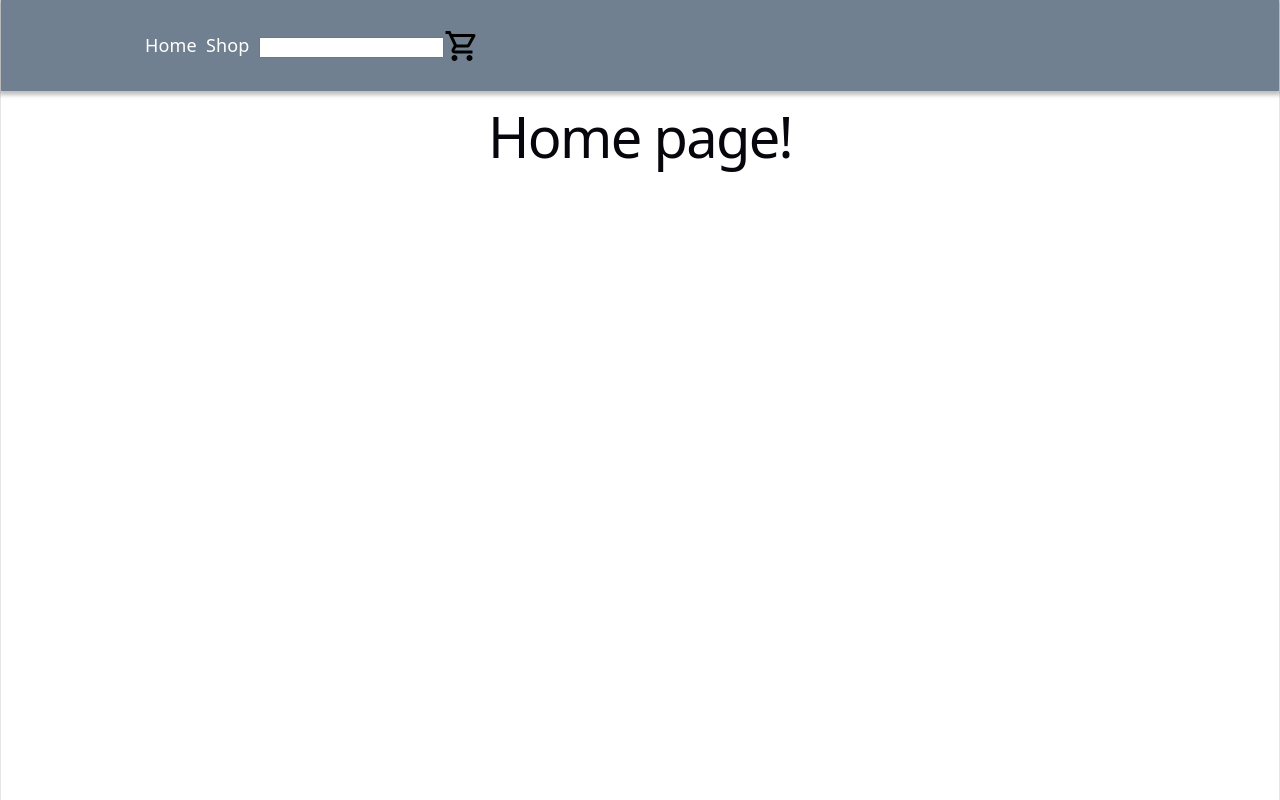
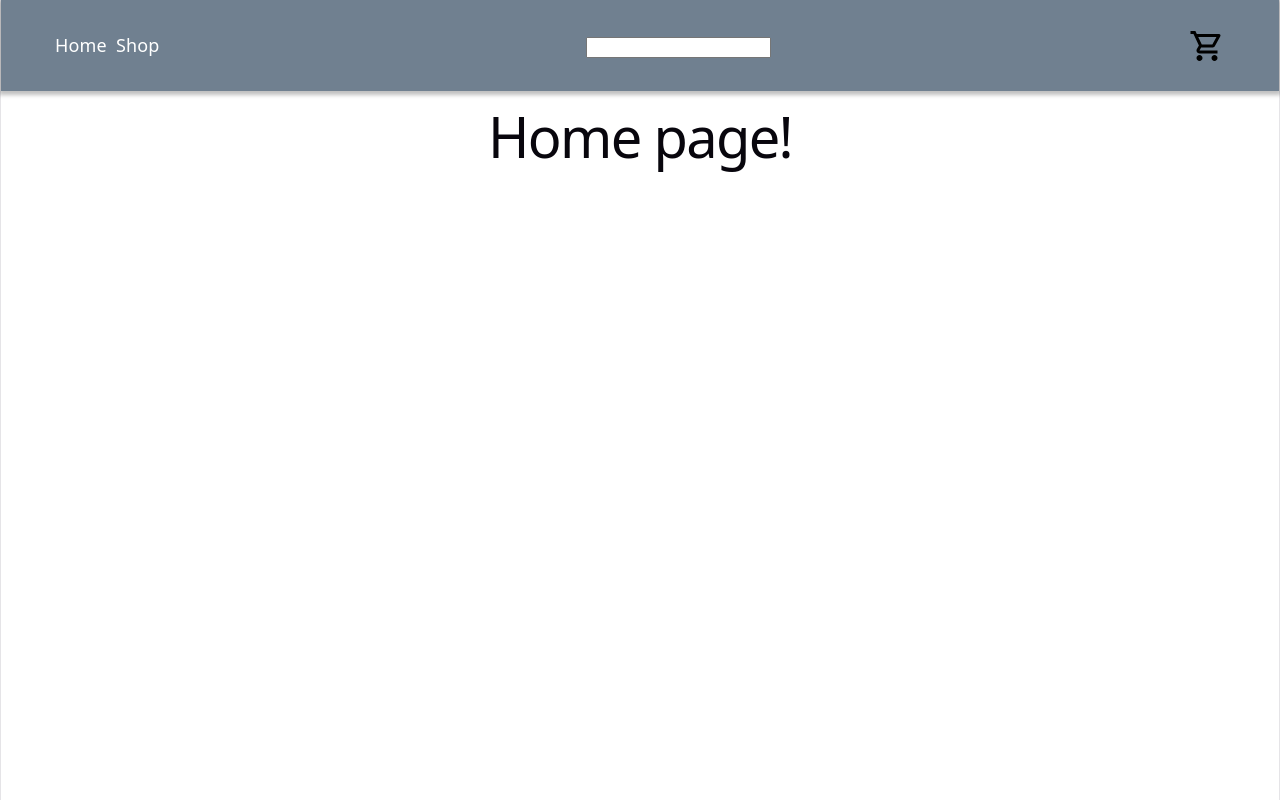
Before and after one commit to ryanertel1/odin-shop, a React (Vite) app: page / in a window 1280 px wide. Built offline with nearby package versions, Linux system fonts and the light colour scheme.

Commit message:
Finalized adding cart functionality.

```diff
--- a/src/App.jsx
+++ b/src/App.jsx
@@ -50,7 +50,6 @@ function App() {
 
     let newList = [...cartItemList];
     newList.splice(index, 1);
-    console.log(`initial list: ${cartItemList}\n\nnew list: ${newList}`);
     return(newList);
   }
 
@@ -74,13 +73,22 @@ function App() {
   }
 
   const handleCartClear = () => {
-    console.log('clearing cart');
     setCartItemList([]);
+  }
+
+  const sumCartItems = () => {
+    if (cartItemList.length) {
+      let itemsNumber = 0;
+      for (const item of cartItemList) {
+        itemsNumber += item[1];
+      }
+      return (itemsNumber);
+    }
   }
 
   return (
     <>
-      <Navbar onSearchInput={handleSearchInput} onCartClick={handleCartClick} />
+      <Navbar onSearchInput={handleSearchInput} onCartClick={handleCartClick} cartNumber={sumCartItems()}/>
       <Cart
         isOpen={isCartOpen}
         onClose={handleCartClose}
--- a/src/Components/Navbar.jsx
+++ b/src/Components/Navbar.jsx
@@ -6,10 +6,15 @@ import { MdOutlineShoppingCart } from 'react-icons/md';
 const Navbar = ({ ...props }) => {
     return (
         <nav>
-            <Link to='/'>Home</Link>
-            <Link to='shop'>Shop</Link>
-            <Searchbar onSearchInput={props.onSearchInput}/>
-            <MdOutlineShoppingCart className='cart-symbol' onClick={ props.onCartClick }/>
+            <div className='nav-buttons'>
+                <Link to='/'>Home</Link>
+                <Link to='shop'>Shop</Link>
+            </div>
+            <Searchbar className='searchbar' onSearchInput={props.onSearchInput}/>
+            <div className='cart-button'>
+                { (props.cartNumber > 0) && <span className='cart-number'>{props.cartNumber}</span> }
+                <MdOutlineShoppingCart className='cart-symbol' onClick={ props.onCartClick }/>
+            </div>
         </nav>
     )
 }
--- a/src/Components/Searchbar.jsx
+++ b/src/Components/Searchbar.jsx
@@ -14,12 +14,11 @@ const Searchbar = ({...props}) => {
     }
 
     const handleSearch = () => {
-        console.log(`search for ${searchQuery} initiated`);
         props.onSearchInput(searchQuery);
     }
 
     return (
-        <div>
+        <div className={props.className}>
             <input
                 type='text'
                 value={ searchQuery }
--- a/src/Styles/Navbar.css
+++ b/src/Styles/Navbar.css
@@ -3,8 +3,9 @@ nav {
     background-color: slategray;
     display: flex;
     align-items: center;
+    justify-content:space-between;
     padding-block: .75rem;
-    padding-inline: 8rem;
+    padding-inline: 3rem;
     position: sticky;
     z-index: 100;
     top: 0;
@@ -17,3 +18,25 @@ a {
     text-decoration: none;
     padding-right: .5rem;
 }
+
+.nav-buttons {
+    display: flex;
+    justify-content: space-evenly;
+}
+
+.cart-button {
+    display: flex;
+    align-items: center;
+    color: black;
+}
+
+.cart-number {
+    font-size: 1.2rem;
+    align-self: flex-start;
+    color: black;
+}
+
+.cart-symbol {
+    min-width: 30px;
+    font-size: 2em;
+}
```
